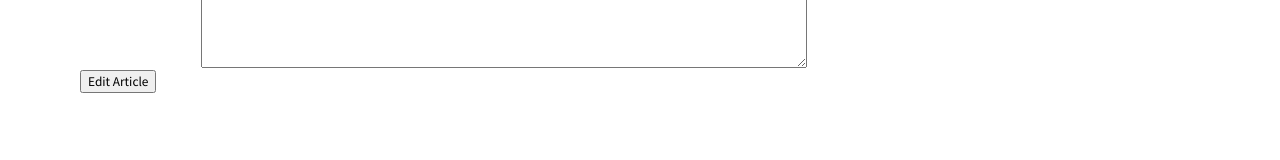
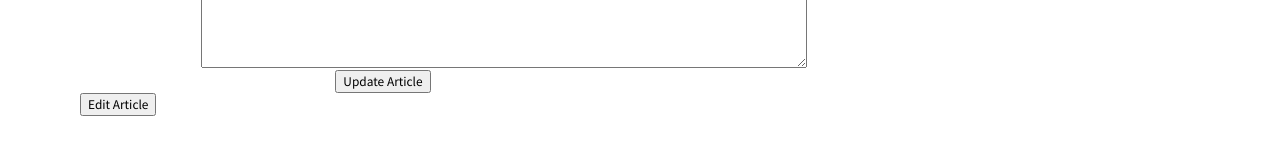
Before and after one commit to Jimba1014/Phase-3-PROJECT-JJL, a React (Create React App) app: page /article in a window 1280 px wide. Both pictures are taken after a click on the button "Edit Article". Shown: the part 389-549 px from the top of the page. Built offline with nearby package versions, Linux system fonts and the light colour scheme; no server answers.

Commit message:
added patch request code, have not texted it out yet, still cannot get article text to be bale to be edited

```diff
--- a/src/views/Article.js
+++ b/src/views/Article.js
@@ -35,6 +35,25 @@ function Article({ refetch }) {
     console.log(openEdit)
   }
 
+  const handleUpdate = () => {
+    fetch(`http://localhost:9292/articles/${article.id}`, {
+      method: "PATCH",
+      headers: {
+        "Content-Type": "application/json",
+      },
+      body: JSON.stringify({
+        title: title,
+        description: description,
+        article_text: articleText
+      })
+    })
+      .then((r) => r.json())
+      .then(() => {
+        refetch();
+        history.push("/");
+      });
+  }
+
   return (
     <div className={styles.article}>
       <div className={styles.main}>
@@ -45,11 +64,16 @@ function Article({ refetch }) {
         <p className={styles.body}>{article?.article_text}</p>
         {openEdit ?
           <form>
-            <input placeHolder="Title"/>
-            <input placeHolder="Description"/>
+            <input placeHolder="Title" value={title} onChange={(e) => setTitle(e.target.value)}/>
+            <input placeHolder="Description" value={description} onChange={(e) => setDescription(e.target.value)}/>
             <textarea
               style={{height:200,width:600}}
-              placeHolder="Article Text"/>
+              placeHolder="Article Text"
+              value={articleText}
+              onChange={(e) => setArticleText(e.target.value)}/>
+            <button type="submit" onClick={handleUpdate}>
+              Update Article
+            </button>
           </form>
         : null}
         <button className={styles.edit} onClick={handleOpenEdit}>
```
